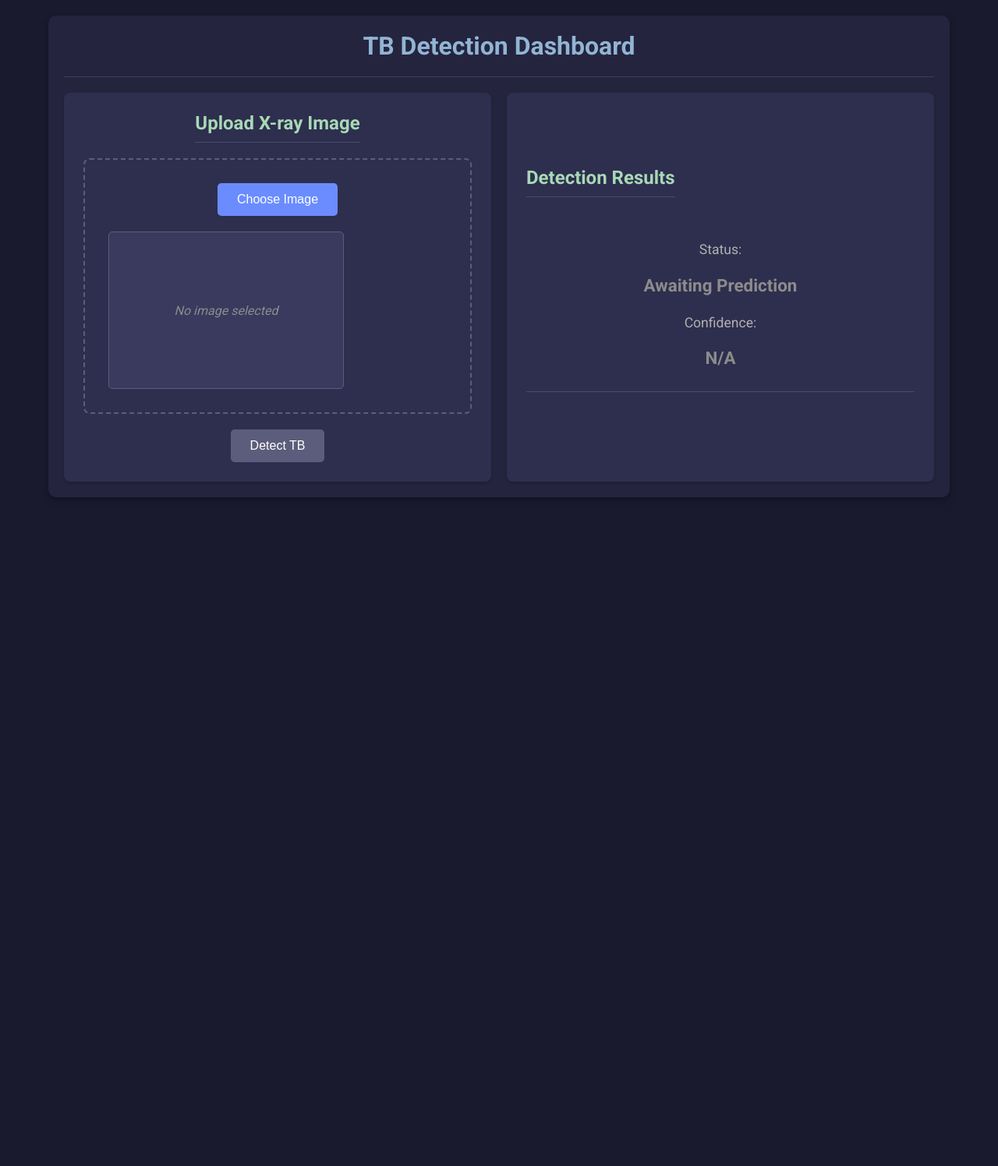
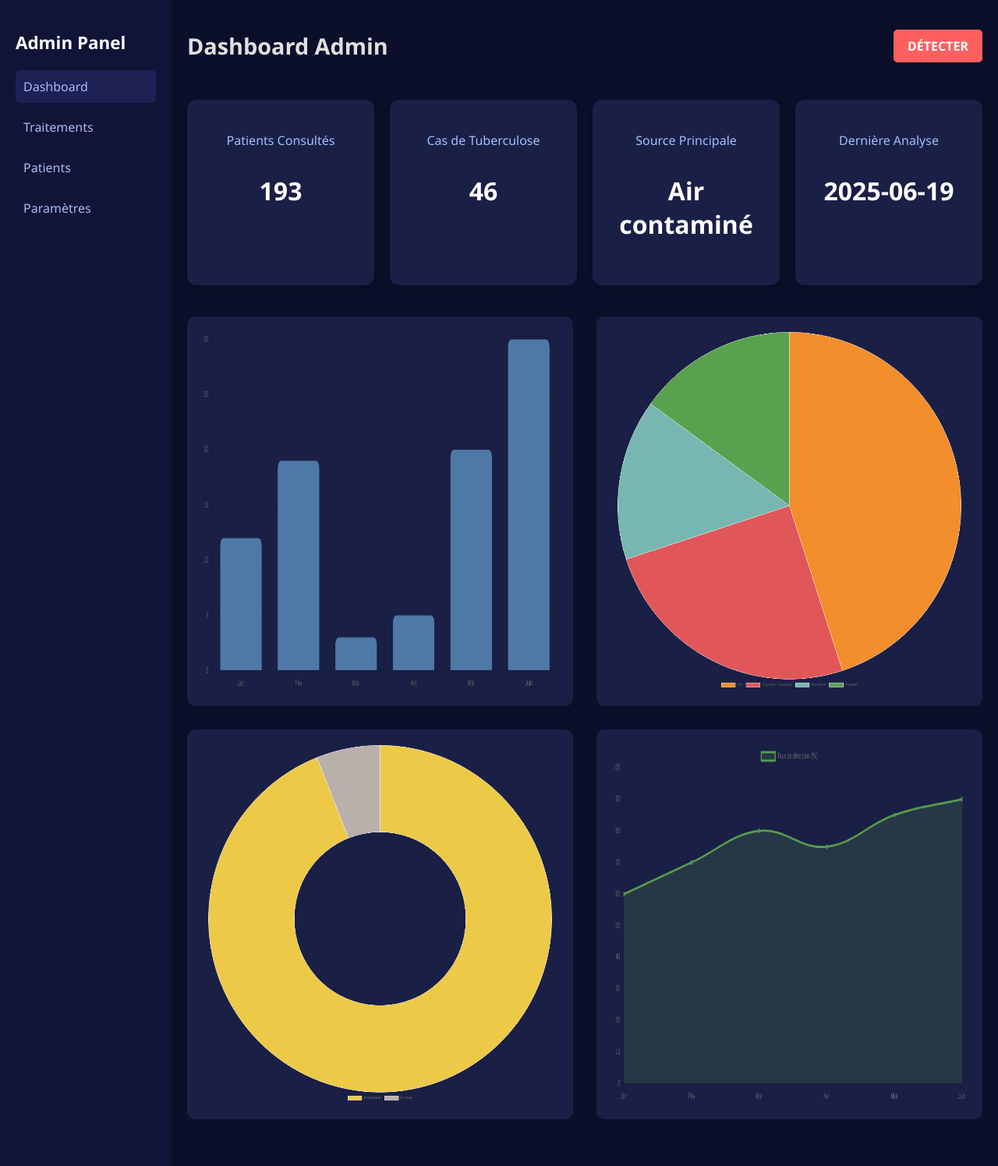
Before and after one commit to Smbayi/tuberculos_detector-, a Django app: page / in a window 1280 px wide. Shown: the whole page at 78% size. Run offline with Django 4.2, Linux system fonts and the light colour scheme.

Commit message:
modification templates

```diff
--- /dev/null
+++ b/detection/static/detection/css/admin.css
@@ -0,0 +1,219 @@
+body {
+    margin: 0;
+    font-family: 'Segoe UI', sans-serif;
+    background-color: #0b0f2a;
+    color: #e0e0e0;
+}
+
+.admin-container {
+    display: grid;
+    grid-template-columns: 220px 1fr;
+    height: 100vh;
+}
+
+.sidebar {
+    background-color: #111437;
+    padding: 20px;
+    color: white;
+}
+
+.sidebar h2 {
+    font-size: 1.4em;
+    margin-bottom: 20px;
+}
+
+.sidebar ul {
+    list-style: none;
+    padding: 0;
+}
+
+.sidebar ul li {
+    margin: 10px 0;
+}
+
+.sidebar ul li a {
+    color: #aabbee;
+    text-decoration: none;
+    display: block;
+    padding: 10px;
+    border-radius: 6px;
+    transition: 0.3s;
+}
+
+.sidebar ul li a:hover, .sidebar ul li a.active {
+    background-color: #1d2154;
+}
+
+.main-content {
+    padding: 20px;
+    overflow-y: auto;
+}
+
+header {
+    display: flex;
+    justify-content: space-between;
+    align-items: center;
+    margin-bottom: 30px;
+}
+
+header h1 {
+    font-size: 1.8em;
+}
+
+.btn-detecter {
+    padding: 10px 18px;
+    background-color: #ff5f5f;
+    color: white;
+    border: none;
+    border-radius: 5px;
+    text-decoration: none;
+    font-weight: bold;
+}
+
+.kpi-section {
+    display: grid;
+    grid-template-columns: repeat(auto-fit, minmax(200px, 1fr));
+    gap: 20px;
+    margin-bottom: 30px;
+}
+
+.kpi-card {
+    background-color: #1a1f45;
+    padding: 20px;
+    border-radius: 10px;
+    text-align: center;
+}
+
+.kpi-card h3 {
+    font-size: 1em;
+    color: #aaccff;
+}
+
+.kpi-card p {
+    font-size: 2em;
+    font-weight: bold;
+    color: #ffffff;
+}
+
+.charts-grid {
+    display: grid;
+    grid-template-columns: repeat(auto-fit, minmax(300px, 1fr));
+    gap: 20px;
+}
+
+canvas {
+    background-color: #1a1f45;
+    border-radius: 10px;
+    padding: 10px;
+}
+.kpi-section {
+    display: grid;
+    grid-template-columns: repeat(auto-fit, minmax(200px, 1fr));
+    gap: 20px;
+    margin-bottom: 30px;
+}
+
+.kpi-card {
+    background-color: #1a1f45;
+    padding: 20px;
+    border-radius: 10px;
+    text-align: center;
+    color: #ffffff;
+}
+
+.kpi-card h3 {
+    font-size: 1em;
+    color: #aaccff;
+}
+
+.kpi-card p {
+    font-size: 2em;
+    font-weight: bold;
+}
+
+/* Section des graphiques */
+.charts-grid {
+    display: grid;
+    grid-template-columns: repeat(auto-fit, minmax(300px, 1fr));
+    gap: 20px;
+}
+
+.chart-card {
+    background-color: #1a1f45;
+    border-radius: 10px;
+    padding: 15px;
+    text-align: center;
+}
+
+.chart-card img {
+    max-width: 100%;
+    height: auto;
+    border-radius: 10px;
+    background-color: #0e1330;
+    padding: 10px;
+}
+
+.kpi-section {
+    display: grid;
+    grid-template-columns: repeat(auto-fit, minmax(220px, 1fr));
+    gap: 20px;
+    margin-bottom: 40px;
+}
+
+.kpi-card {
+    background-color: #1a1f45;
+    padding: 25px;
+    border-radius: 12px;
+    text-align: center;
+    box-shadow: 0 4px 10px rgba(0, 0, 0, 0.2);
+    transition: transform 0.3s ease;
+}
+
+.kpi-card:hover {
+    transform: translateY(-5px);
+}
+
+.kpi-card h3 {
+    font-size: 1rem;
+    color: #9dc1ff;
+    margin-bottom: 10px;
+    font-weight: 500;
+}
+
+.kpi-value {
+    font-size: 2.4em;
+    font-weight: bold;
+    color: #ffffff;
+    margin: 0;
+}
+
+.charts-grid {
+    display: grid;
+    grid-template-columns: repeat(auto-fit, minmax(300px, 1fr));
+    gap: 20px;
+}
+
+canvas {
+    width: 100% !important;
+    height: 500px !important;
+    max-width: 100%;
+    background-color: #1a1f45;
+    border-radius: 10px;
+    padding: 10px;
+    box-sizing: border-box;
+}
+.charts-grid {
+    display: grid;
+    grid-template-columns: repeat(2, 1fr); /* 2 colonnes */
+    gap: 30px;
+    margin-bottom: 40px;
+}
+
+canvas {
+    background-color: #1a1f45;
+    border-radius: 10px;
+    padding: 20px;
+    width: 100%;
+    height: 350px; /* agrandis les graphes */
+    box-sizing: border-box;
+}
--- /dev/null
+++ b/detection/static/detection/js/admin.js
@@ -0,0 +1,102 @@
+document.addEventListener("DOMContentLoaded", function () {
+    // === Sécurité : Protection si certains éléments n'existent pas ===
+    const kpiPatients = document.getElementById("kpi-patients");
+    const kpiCas = document.getElementById("kpi-cas");
+    const kpiSource = document.getElementById("kpi-source");
+    const kpiDate = document.getElementById("kpi-date");
+
+    if (kpiPatients) kpiPatients.textContent = Math.floor(Math.random() * 100) + 100;
+    if (kpiCas) kpiCas.textContent = Math.floor(Math.random() * 50) + 20;
+    if (kpiSource) kpiSource.textContent = "Air contaminé";
+    if (kpiDate) kpiDate.textContent = new Date().toISOString().split('T')[0];
+
+    // === Graphique 1 : Nombre de consultations par mois ===
+    const ctx1 = document.getElementById("chart-consultations");
+    if (ctx1) {
+        new Chart(ctx1, {
+            type: 'bar',
+            data: {
+                labels: ['Jan', 'Fév', 'Mar', 'Avr', 'Mai', 'Juin'],
+                datasets: [{
+                    label: 'Consultations',
+                    data: [12, 19, 3, 5, 20, 30],
+                    backgroundColor: '#4e79a7',
+                    borderRadius: 10,
+                }]
+            },
+            options: {
+                responsive: true,
+                plugins: { legend: { display: false } },
+                scales: {
+                    y: { beginAtZero: true }
+                }
+            }
+        });
+    }
+
+    // === Graphique 2 : Source d'infection ===
+    const ctx2 = document.getElementById("chart-source");
+    if (ctx2) {
+        new Chart(ctx2, {
+            type: 'pie',
+            data: {
+                labels: ['Air', 'Contact Humain', 'Surface', 'Autres'],
+                datasets: [{
+                    data: [45, 25, 15, 15],
+                    backgroundColor: ['#f28e2b', '#e15759', '#76b7b2', '#59a14f'],
+                    borderWidth: 1
+                }]
+            },
+            options: {
+                responsive: true,
+                plugins: { legend: { position: 'bottom' } }
+            }
+        });
+    }
+
+    // === Graphique 3 : Précision du modèle IA ===
+    const ctx3 = document.getElementById("chart-modele");
+    if (ctx3) {
+        new Chart(ctx3, {
+            type: 'doughnut',
+            data: {
+                labels: ['Précision', 'Erreur'],
+                datasets: [{
+                    data: [94, 6],
+                    backgroundColor: ['#edc948', '#bab0ab'],
+                    borderWidth: 1
+                }]
+            },
+            options: {
+                responsive: true,
+                plugins: { legend: { position: 'bottom' } }
+            }
+        });
+    }
+
+    // === Graphique 4 : Taux de détection sur 6 mois ===
+    const ctx4 = document.getElementById("chart-profit");
+    if (ctx4) {
+        new Chart(ctx4, {
+            type: 'line',
+            data: {
+                labels: ['Jan', 'Fév', 'Mar', 'Avr', 'Mai', 'Juin'],
+                datasets: [{
+                    label: 'Taux de détection (%)',
+                    data: [60, 70, 80, 75, 85, 90],
+                    fill: true,
+                    borderColor: '#59a14f',
+                    backgroundColor: 'rgba(89, 161, 79, 0.2)',
+                    tension: 0.4
+                }]
+            },
+            options: {
+                responsive: true,
+                plugins: { legend: { position: 'top' } },
+                scales: {
+                    y: { min: 0, max: 100 }
+                }
+            }
+        });
+    }
+});
--- a/detection/static/detection/js/script.js
+++ b/detection/static/detection/js/script.js
@@ -1,3 +1,4 @@
+// ... (Your previous JavaScript code for image upload and prediction) ...
 document.addEventListener('DOMContentLoaded', () => {
     const imageUpload = document.getElementById('imageUpload');
     const uploadButton = document.getElementById('uploadButton');
@@ -11,7 +12,6 @@ document.addEventListener('DOMContentLoaded', () => {
 
     let selectedFile = null;
 
-    // Trigger file input click when "Choose Image" button is clicked
     uploadButton.addEventListener('click', () => {
         imageUpload.click();
     });
@@ -20,9 +20,8 @@ document.addEventListener('DOMContentLoaded', () => {
         selectedFile = event.target.files[0];
         if (selectedFile) {
             fileNameDisplay.textContent = selectedFile.name;
-            predictButton.disabled = false; // Enable predict button
+            predictButton.disabled = false;
 
-            // Display image preview
             const reader = new FileReader();
             reader.onload = (e) => {
                 uploadedImage.src = e.target.result;
@@ -31,7 +30,6 @@ document.addEventListener('DOMContentLoaded', () => {
             };
             reader.readAsDataURL(selectedFile);
 
-            // Reset results
             detectionStatus.textContent = 'Awaiting Prediction';
             detectionStatus.className = 'result-value initial-state';
             confidenceScore.textContent = 'N/A';
@@ -39,7 +37,7 @@ document.addEventListener('DOMContentLoaded', () => {
 
         } else {
             fileNameDisplay.textContent = '';
-            predictButton.disabled = true; // Disable predict button
+            predictButton.disabled = true;
             uploadedImage.style.display = 'none';
             previewPlaceholder.style.display = 'block';
         }
@@ -51,44 +49,37 @@ document.addEventListener('DOMContentLoaded', () => {
             return;
         }
 
-        // --- Simulate API call to your ML model ---
-        // In a real application, you would send `selectedFile` to your backend
-        // where your ML model is hosted (e.g., using Flask, FastAPI, Node.js).
-        // The backend would then process the image and return the prediction.
-
-        detectionStatus.textContent = 'Predicting...';
+        detectionStatus.textContent = 'Prediction en cours';
         detectionStatus.className = 'result-value initial-state';
-        confidenceScore.textContent = 'Loading...';
+        confidenceScore.textContent = 'Chargement...';
         confidenceScore.className = 'result-value initial-state';
-        predictButton.disabled = true; // Disable button during prediction
+        predictButton.disabled = true;
 
         try {
             // Simulate a network delay (replace with actual fetch to your API)
-            await new Promise(resolve => setTimeout(resolve, 2000)); // 2-second delay
+            await new Promise(resolve => setTimeout(resolve, 2000));
 
-            // --- Simulate ML Model Response ---
-            // Replace this with the actual response from your backend
-            const simulatedPrediction = Math.random(); // A random number between 0 and 1
-            const threshold = 0.5; // Example threshold for TB detection
+            const simulatedPrediction = Math.random();
+            const threshold = 0.5;
 
             let statusText = '';
             let confidenceText = '';
             let statusClass = '';
 
             if (simulatedPrediction > threshold) {
-                statusText = 'Tuberculosis Detected';
+                statusText = 'Tuberculose detecté';
                 statusClass = 'result-value positive';
                 confidenceText = `${(simulatedPrediction * 100).toFixed(2)}%`;
             } else {
-                statusText = 'No Tuberculosis Detected';
+                statusText = 'Aucune tuberculose detecté';
                 statusClass = 'result-value negative';
-                confidenceText = `${((1 - simulatedPrediction) * 100).toFixed(2)}%`; // Confidence in being negative
+                confidenceText = `${((1 - simulatedPrediction) * 100).toFixed(2)}%`;
             }
 
             detectionStatus.textContent = statusText;
-            detectionStatus.className = statusClass; // Apply dynamic class for color
+            detectionStatus.className = statusClass;
             confidenceScore.textContent = confidenceText;
-            confidenceScore.className = statusClass; // Apply dynamic class for color
+            confidenceScore.className = statusClass;
 
         } catch (error) {
             console.error('Error during prediction:', error);
@@ -98,7 +89,7 @@ document.addEventListener('DOMContentLoaded', () => {
             confidenceScore.className = 'result-value initial-state';
             alert('An error occurred during prediction. Please try again.');
         } finally {
-            predictButton.disabled = false; // Re-enable button
+            predictButton.disabled = false;
         }
     });
 });
--- /dev/null
+++ b/detection/templates/detection/admin_dashboard.html
@@ -0,0 +1,67 @@
+<!DOCTYPE html>
+<html lang="fr">
+<head>
+    {% load static %}
+    <meta charset="UTF-8">
+    <meta name="viewport" content="width=device-width, initial-scale=1.0">
+    <title>Admin Dashboard - TB Detector</title>
+    <link rel="stylesheet" href="{% static 'detection/css/admin.css' %}">
+    <script src="https://cdn.jsdelivr.net/npm/chart.js"></script>
+
+</head>
+<body>
+<div class="admin-container">
+    <aside class="sidebar">
+        <h2>Admin Panel</h2>
+        <ul>
+            <li><a href="#" class="active">Dashboard</a></li>
+            <li><a href="#">Traitements</a></li>
+            <li><a href="#">Patients</a></li>
+            <li><a href="#">Paramètres</a></li>
+        </ul>
+    </aside>
+
+    <div class="main-content">
+        <header>
+            <h1>Dashboard Admin</h1>
+            <a class="btn-detecter" href="{% url 'detection' %}">DÉTECTER</a>
+        </header>
+
+        <!-- KPIs -->
+        <section class="kpi-section">
+            <div class="kpi-card">
+                <h3>Patients Consultés</h3>
+                <p id="kpi-patients">{{ patients }}</p>
+            </div>
+            <div class="kpi-card">
+                <h3>Cas de Tuberculose</h3>
+                <p id="kpi-cas">{{ cas_tb }}</p>
+            </div>
+            <div class="kpi-card">
+                <h3>Source Principale</h3>
+                <p id="kpi-source">{{ source }}</p>
+            </div>
+            <div class="kpi-card">
+                <h3>Dernière Analyse</h3>
+                <p id="kpi-date">{{ date }}</p>
+            </div>
+        </section>
+
+        <!-- Graphiques -->
+        <section class="charts-grid">
+            <canvas id="chart-consultations"></canvas>
+            <canvas id="chart-source"></canvas>
+            <canvas id="chart-modele"></canvas>
+            <canvas id="chart-profit"></canvas>
+        </section>
+    </div>
+</div>
+<script src="{% static 'detection/js/admin.js' %}"></script>
+
+<!-- Données pour JavaScript -->
+<script id="chart-data" type="application/json">
+    {{ chart_data|safe|json_script:"chart-data" }}
+</script>
+<script src="https://cdn.jsdelivr.net/npm/chart.js"></script>
+</body>
+</html>
--- a/detection/templates/detection/home.html
+++ b/detection/templates/detection/detection.html
@@ -14,31 +14,31 @@
 <body>
     <div class="dashboard-container">
         <header class="dashboard-header">
-            <h1>TB Detection Dashboard</h1>
+            <h1>TABLEAU D'ANALYSE</h1>
         </header>
 
         <main class="dashboard-main">
             <section class="card upload-section">
-                <h2>Upload X-ray Image</h2>
+                <h2>Inserez votre image de RADIOGRAPHIE</h2>
                 <div class="upload-area">
                     <input type="file" id="imageUpload" accept="image/*" style="display: none;">
-                    <button id="uploadButton" class="btn">Choose Image</button>
+                    <button id="uploadButton" class="btn">Choisir Image</button>
                     <p id="fileNameDisplay" class="file-name-display"></p>
                     <div class="image-preview" id="imagePreview">
                         <img id="uploadedImage" src="#" alt="Image Preview" style="display: none;">
-                        <p id="previewPlaceholder">No image selected</p>
+                        <p id="previewPlaceholder">Aucune image selectionée</p>
                     </div>
                 </div>
-                <button id="predictButton" class="btn predict-btn" disabled>Detect TB</button>
+                <button id="predictButton" class="btn predict-btn" disabled>Detecter</button>
             </section>
 
             <section class="card results-section">
-                <h2>Detection Results</h2>
+                <h2>RESULTATS DE L'ANALYSE</h2>
                 <div class="results-content">
                     <p class="result-label">Status:</p>
-                    <p id="detectionStatus" class="result-value initial-state">Awaiting Prediction</p>
+                    <p id="detectionStatus" class="result-value initial-state">En attente de la prediction</p>
 
-                    <p class="result-label">Confidence:</p>
+                    <p class="result-label">Confiance:</p>
                     <p id="confidenceScore" class="result-value initial-state">N/A</p>
 
                     <div class="result-details">
--- a/detection/urls.py
+++ b/detection/urls.py
@@ -2,5 +2,6 @@ from django.urls import path
 from . import views
 
 urlpatterns = [
-    path('', views.home, name='home'),
+    path('detection/', views.detection, name='detection'),
+    path('', views.admin_dashboard, name='admin_dashboard'),  # page principale par défaut
 ]
--- a/detection/views.py
+++ b/detection/views.py
@@ -3,13 +3,62 @@ from PIL import Image
 import numpy as np
 import os
 import random
+import matplotlib.pyplot as plt
+import io
+import urllib, base64
+from datetime import datetime
+from io import BytesIO
+
+
+def detection_view(request):
+    return render(request, 'detection/detection.html')
 
 def predict_tb(image):
     return random.choice(["Tuberculose détectée", "Pas de tuberculose"])
 
-def home(request):
+def detection(request):
     prediction = None
     if request.method == "POST" and "image" in request.FILES:
         image = request.FILES["image"]
         prediction = predict_tb(image)
-    return render(request, "detection/home.html", {"prediction": prediction})
+    return render(request, "detection/detection.html", {"prediction": prediction})
+def admin_dashboard(request):
+    return render(request, 'detection/admin_dashboard.html')
+
+
+
+def admin_dashboard(request):
+    # Génération des données aléatoires
+    patients = random.randint(50, 150)
+    cas_tb = random.randint(10, 50)
+    sources = ['Air', 'Contact', 'Objet', 'Autre']
+    source_principale = random.choice(sources)
+    date_dernier = datetime.today().strftime('%Y-%m-%d')
+
+    # Données pour graphiques
+    chart_data = {
+        'consultations': {
+            'labels': ['Lun', 'Mar', 'Mer', 'Jeu', 'Ven'],
+            'data': [random.randint(5, 30) for _ in range(5)]
+        },
+        'source': {
+            'labels': sources,
+            'data': [random.randint(5, 25) for _ in sources]
+        },
+        'modele': {
+            'labels': ['Précision', 'Recall', 'F1-Score'],
+            'data': [random.uniform(0.7, 0.95) for _ in range(3)]
+        },
+        'profit': {
+            'labels': ['Janv', 'Fév', 'Mars', 'Avril'],
+            'data': [random.randint(100, 500) for _ in range(4)]
+        }
+    }
+
+    return render(request, 'detection/admin_dashboard.html', {
+        'patients': patients,
+        'cas_tb': cas_tb,
+        'source': source_principale,
+        'date': date_dernier,
+        'chart_data': chart_data
+    })
```
Also changed, not shown: detection/static/detection/css/style.css (line endings or trailing spaces).
